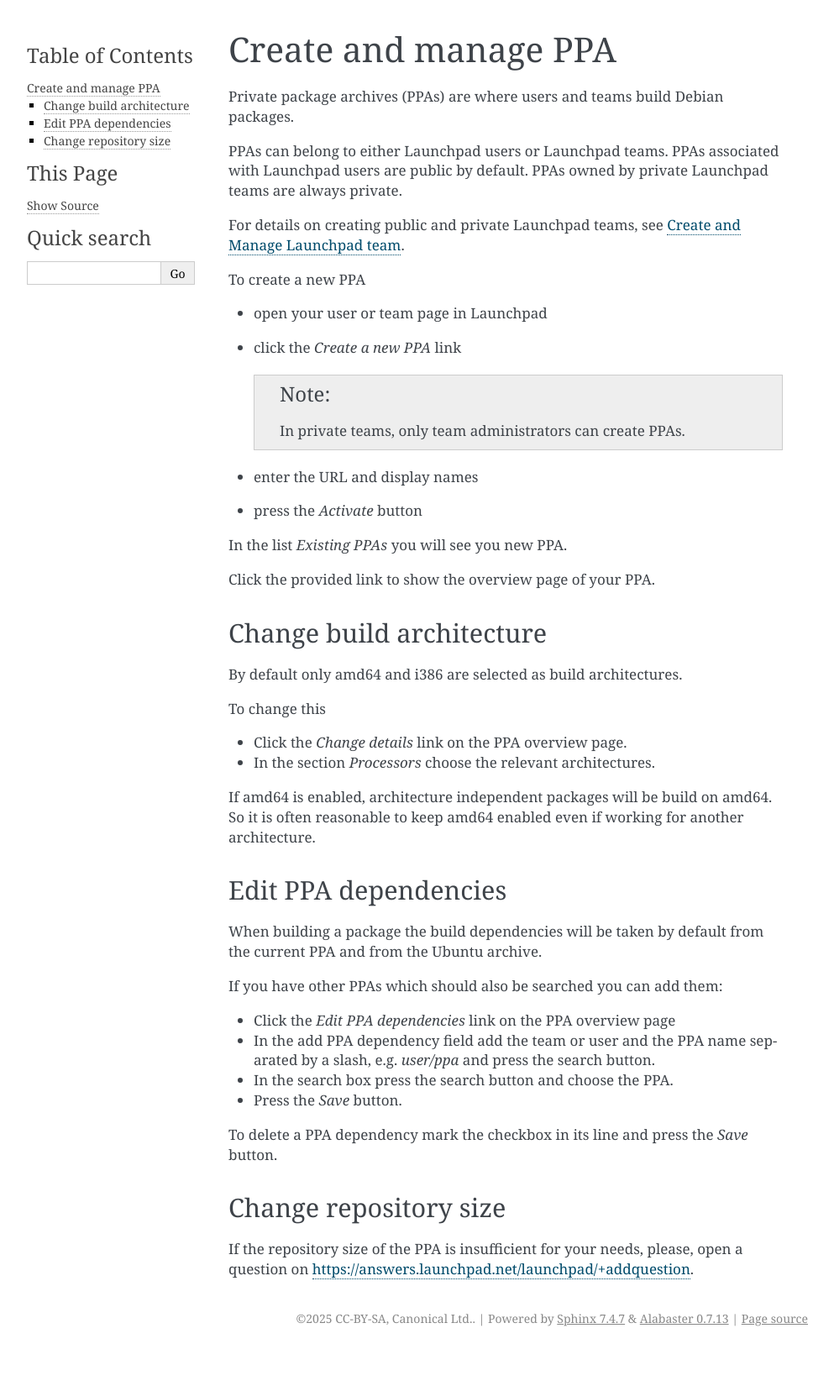
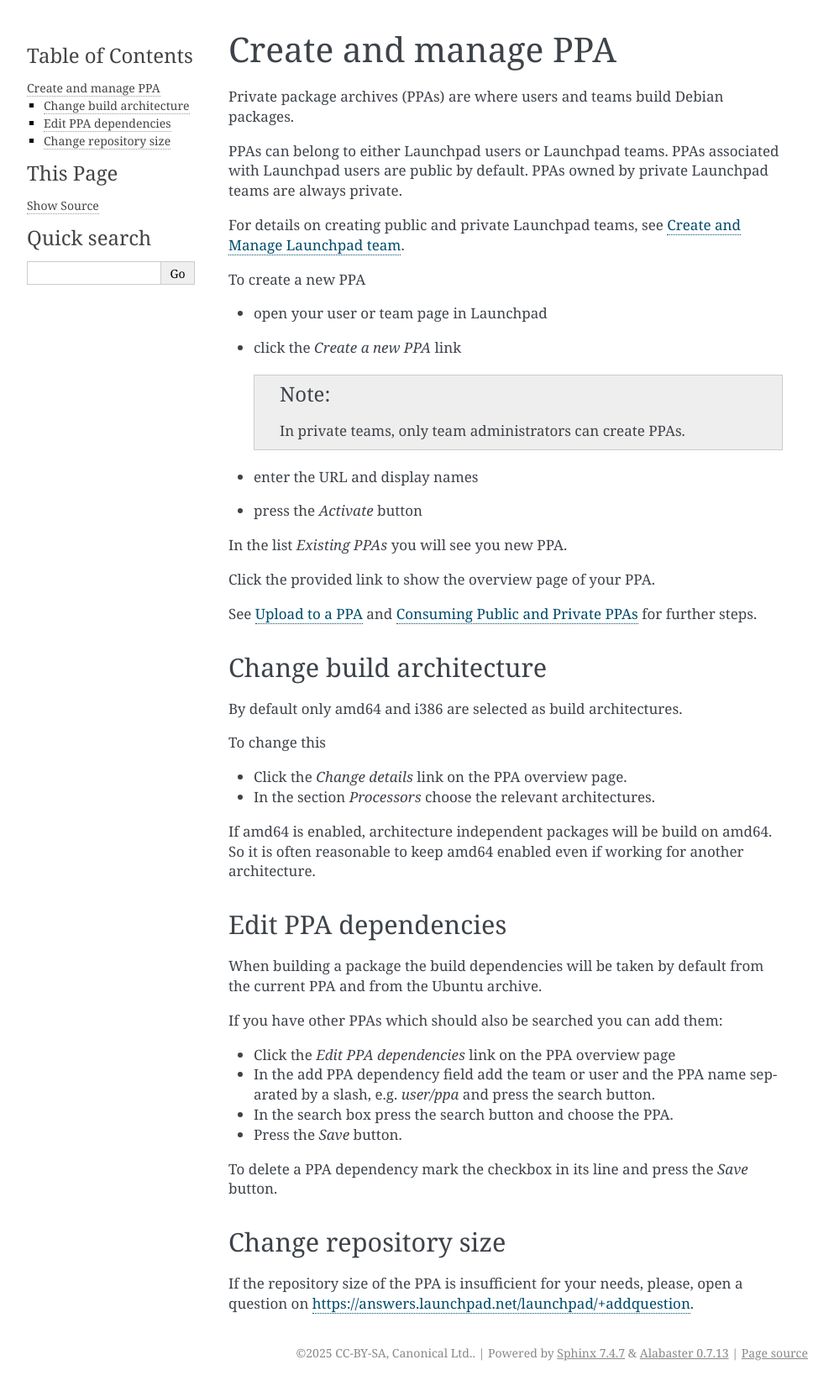
Before and after one commit to canonical/risc-v-cookbook, a Sphinx documentation site: the page built from docs/howto/launchpad/create_ppa.rst, in a window 1280 px wide. Shown: the whole page at 84% size, without its empty margins (148-1141 px from the left). Built offline with Sphinx 7.4.7, drawn with Linux system fonts in a browser that asks for light colours; before the commit the page ends 1609 px from its top, so only the background shows below that.

Commit message:
create_ppa: refer to upload_ppa and consume_ppa
Signed-off-by: Heinrich Schuchardt <heinrich.schuchardt@canonical.com>

```diff
--- a/docs/howto/launchpad/create_ppa.rst
+++ b/docs/howto/launchpad/create_ppa.rst
@@ -26,6 +26,8 @@
 In the list *Existing PPAs* you will see you new PPA.
 
 Click the provided link to show the overview page of your PPA.
+
+See :doc:`upload_ppa` and :doc:`consume_ppa` for further steps.
 
 Change build architecture
 -------------------------
```
